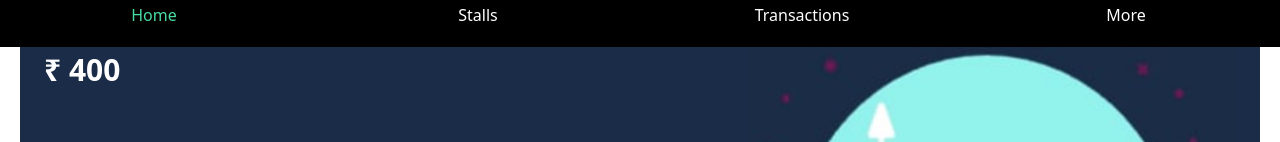
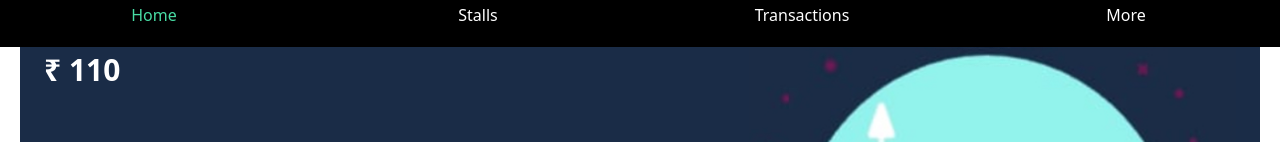
Before and after one commit to karthik11135/dpay.delta, a React (Vite) app: page / in a window 1280 px wide. Shown: the part 753-895 px from the top of the page. Built offline with nearby package versions, Linux system fonts and the light colour scheme.

Commit message:
back fix

```diff
--- a/src/components/BalanceCard.tsx
+++ b/src/components/BalanceCard.tsx
@@ -6,7 +6,7 @@ const BalanceCard = () => {
         <div className='grid grid-cols-12 gap-4'>
             <div className='col-span-7 py-4'>
                 <h2 className='text-white text-2xl mb-2'>Balance Left</h2>
-                <p className='text-white text-3xl'>&#8377; 400</p>
+                <p className='text-white text-3xl'>&#8377; 110</p>
             </div>
             <div className='col-span-5'>
                 <img src="/balancepic.jpg"></img>
--- a/src/components/Payment.tsx
+++ b/src/components/Payment.tsx
@@ -36,7 +36,7 @@ const Payment = () => {
           </p>
 
           <p
-            onClick={() => navigate("/more")}
+            onClick={() => navigate("/")}
             className="px-10 py-2 text-white text-2xl font-light my-3 mx-auto rounded-md bg-slate-800 w-fit"
           >
             Back
```
